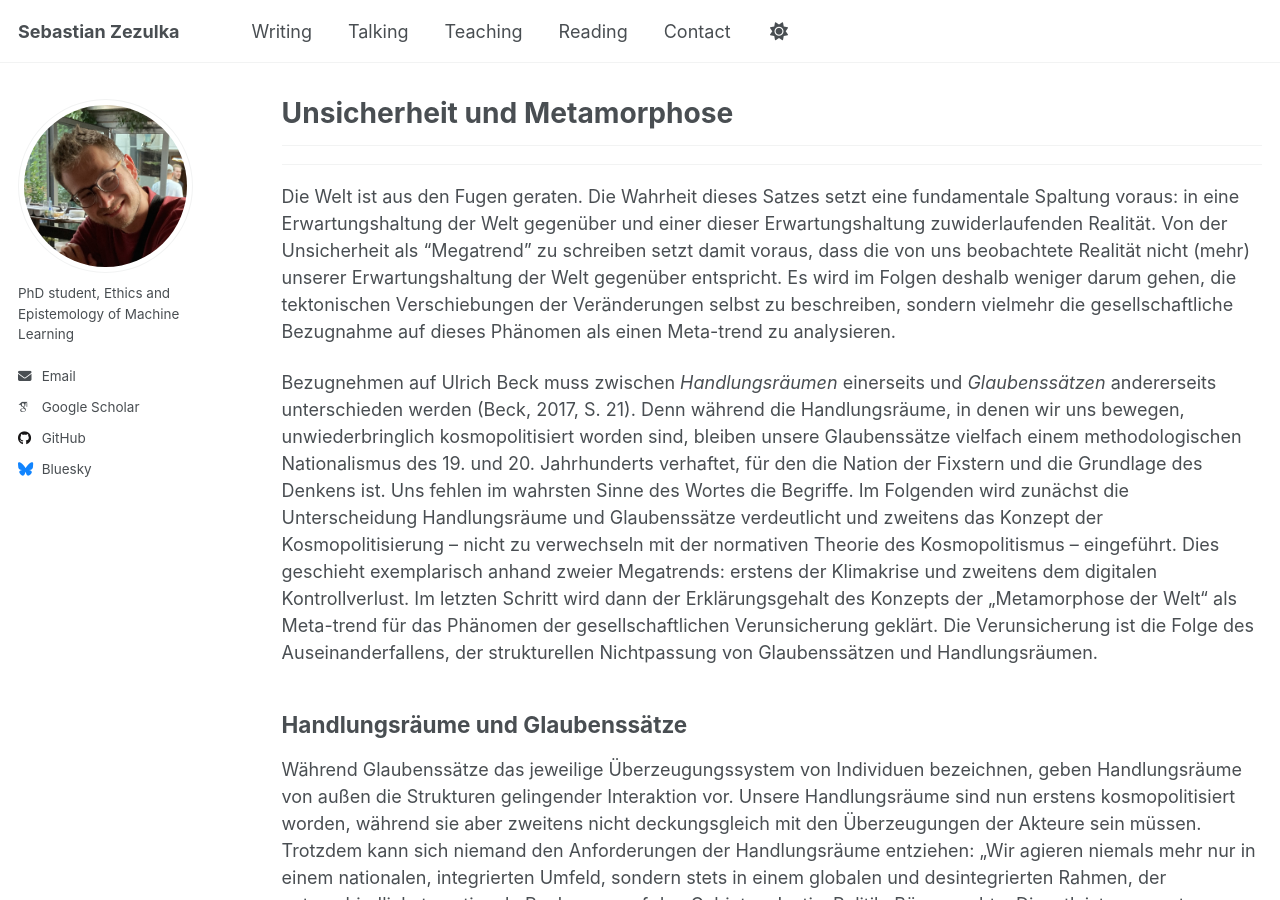
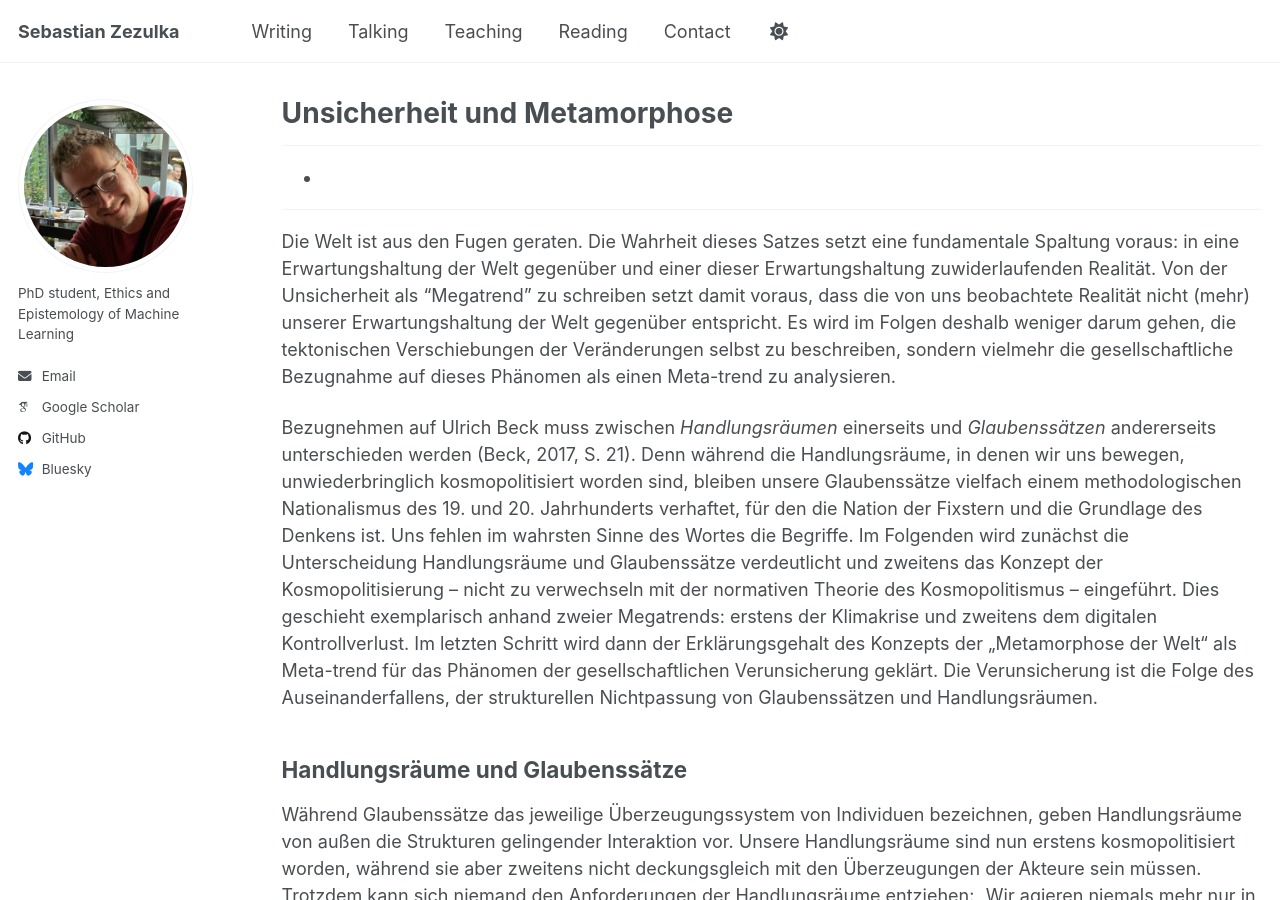
Before and after one commit to sezezulka/sezezulka.github.io, a Jekyll site: the page built from _pages/reading/2020-01-19-Unsicherheit.md, in a window 1280 px wide and 900 px high. Built offline with Jekyll 4.4.1, drawn with Linux system fonts in a browser that asks for light colours; some web fonts are replaced; a script that is not in the unit is left out.

Commit message:
Update 2020-01-19-Unsicherheit.md

```diff
--- a/_pages/reading/2020-01-19-Unsicherheit.md
+++ b/_pages/reading/2020-01-19-Unsicherheit.md
@@ -6,7 +6,7 @@ author_profile: true
 ---
 ---
 
-{:toc}
+- {:toc}
 
 ---
 
```
